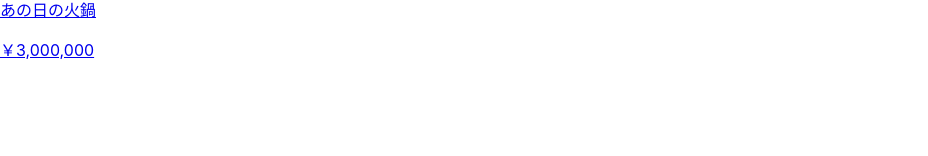
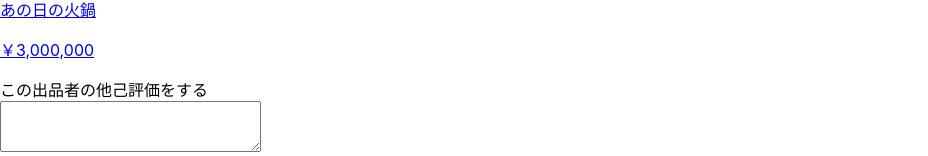
Before and after one commit to yukintegral/bm, a React (Create React App) app: page /u/1 in a window 1280 px wide. Shown: the part 841-997 px from the top of the page, without its empty margins (0-928 px from the left). Before the commit the page ends 918 px from the top, so only its background shows below. Built offline with nearby package versions, Linux system fonts and the light colour scheme.

Commit message:
評価投稿コーナーを付け足しました

```diff
--- a/src/User.js
+++ b/src/User.js
@@ -114,6 +114,8 @@ const User = () => {
       <button onClick={() => setA(false)}>この出品者の他己評価</button>
       <div>　</div>
       {a ? <UserSellItems /> : <SelfEsteem />}
+      <div>この出品者の他己評価をする</div>
+      <textarea name="" id="" cols="30" rows="3"></textarea>
     </>
   )
 }
```
